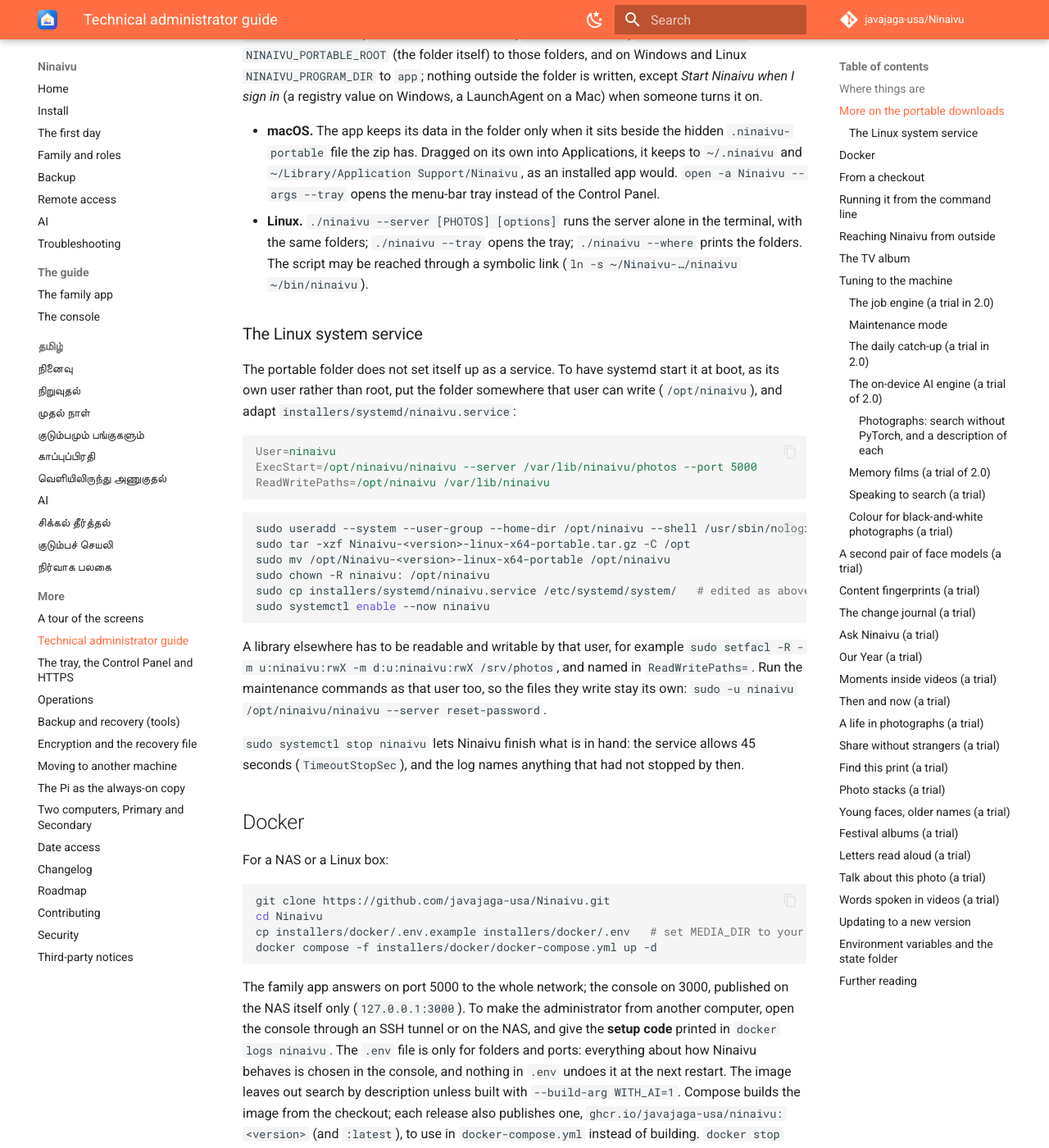
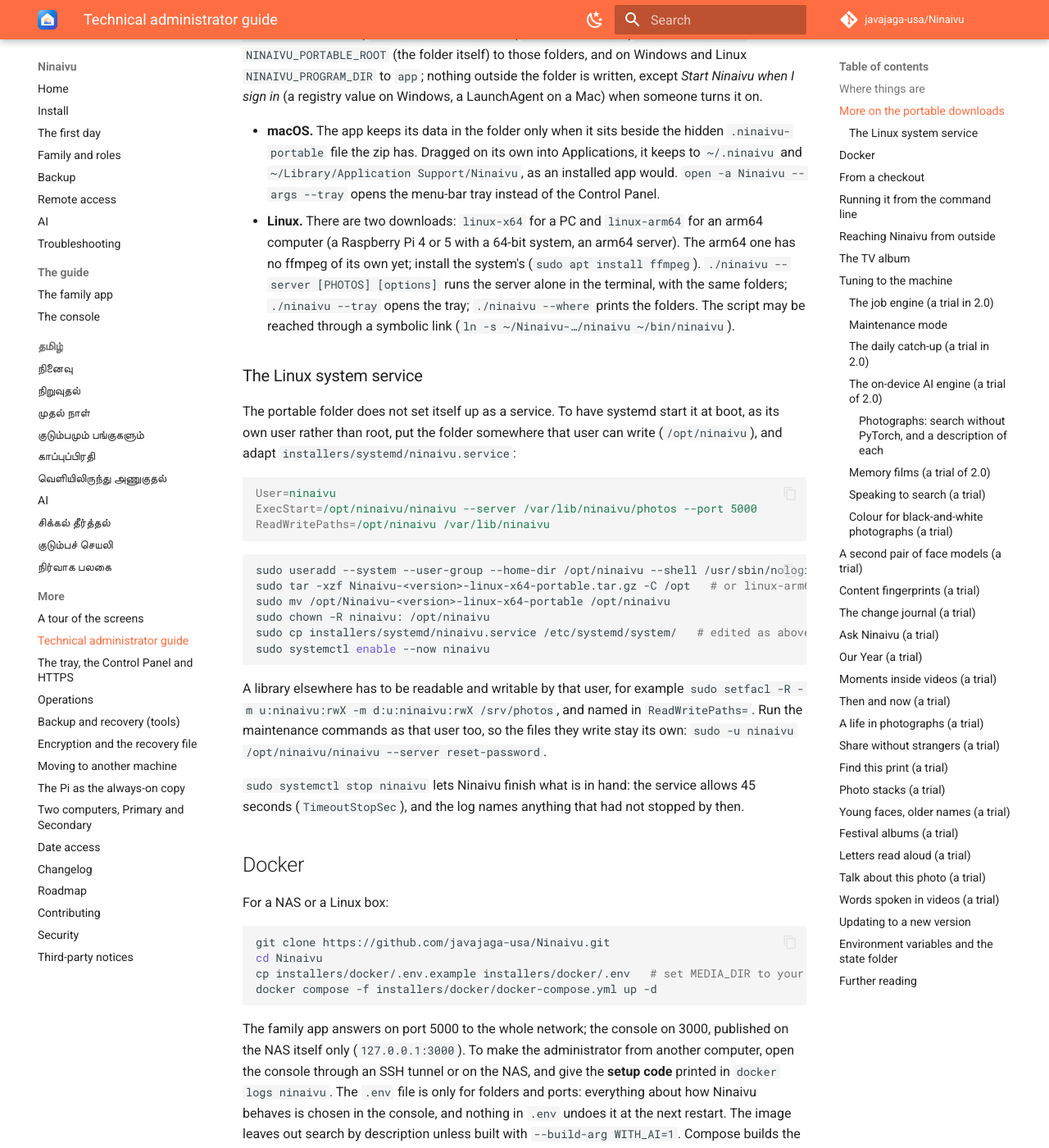
Before and after one commit to javajaga-usa/Ninaivu, an MkDocs documentation site: the page built from docs/admin-guide.md, in a window 1280 px wide and 1400 px high, scrolled down 1325 px. Shown: the whole window at 82% size. Built offline with MkDocs 1.6.1 and Material for MkDocs 9.7.7, drawn with Linux system fonts in a browser that asks for light colours; comment, search, counter and statistics services are not loaded; some of the changed text lies outside the part shown.

Commit message:
Builds for arm64 Linux: a portable download and the Docker image
The Linux build makes linux-arm64-portable on an arm64 machine, with the
pinned aarch64 Python and manylinux aarch64 wheels; the release builds it
on GitHub's arm64 runner. ffmpeg has no pinned arm64 build yet, so that
download uses the system's. The Docker image is built and started on an
arm64 runner on every change and published for amd64 and arm64.

Co-Authored-By: Claude Opus 5.5 (1M context) <noreply@anthropic.com>
Claude-Session: https://claude.ai/code/session_018wPSDMdLYXXqGvwtZHJGRj

````diff
--- a/docs/admin-guide.md
+++ b/docs/admin-guide.md
@@ -51,7 +51,11 @@ Windows, a LaunchAgent on a Mac) when someone turns it on.
   `~/Library/Application Support/Ninaivu`, as an installed app would.
   `open -a Ninaivu --args --tray` opens the menu-bar tray instead of the
   Control Panel.
-- **Linux.** `./ninaivu --server [PHOTOS] [options]` runs the server alone in
+- **Linux.** There are two downloads: `linux-x64` for a PC and `linux-arm64`
+  for an arm64 computer (a Raspberry Pi 4 or 5 with a 64-bit system, an arm64
+  server). The arm64 one has no ffmpeg of its own yet; install the system's
+  (`sudo apt install ffmpeg`).
+  `./ninaivu --server [PHOTOS] [options]` runs the server alone in
   the terminal, with the same folders; `./ninaivu --tray` opens the tray;
   `./ninaivu --where` prints the folders. The script may be reached through a
   symbolic link (`ln -s ~/Ninaivu-…/ninaivu ~/bin/ninaivu`).
@@ -70,7 +74,7 @@ ReadWritePaths=/opt/ninaivu /var/lib/ninaivu
 
 ```bash
 sudo useradd --system --user-group --home-dir /opt/ninaivu --shell /usr/sbin/nologin ninaivu
-sudo tar -xzf Ninaivu-<version>-linux-x64-portable.tar.gz -C /opt
+sudo tar -xzf Ninaivu-<version>-linux-x64-portable.tar.gz -C /opt   # or linux-arm64
 sudo mv /opt/Ninaivu-<version>-linux-x64-portable /opt/ninaivu
 sudo chown -R ninaivu: /opt/ninaivu
 sudo cp installers/systemd/ninaivu.service /etc/systemd/system/   # edited as above
@@ -107,7 +111,8 @@ behaves is chosen in the console, and nothing in `.env` undoes it at the next
 restart. The image leaves out search by description unless built with
 `--build-arg WITH_AI=1`. Compose builds the image from the checkout; each
 release also publishes one, `ghcr.io/javajaga-usa/ninaivu:<version>` (and
-`:latest`), to use in `docker-compose.yml` instead of building.
+`:latest`), for x64 and arm64 alike, to use in `docker-compose.yml` instead of
+building.
 `docker stop` and `docker compose down` give it 45 seconds to finish what is
 in hand (`stop_grace_period`), rather than Docker's ten. The [operations guide](operations/production.md)
 covers systemd, reverse proxies, HTTPS and large libraries.
````
Also changed, not shown: docs/CHANGELOG.md (+4 -2 lines), 7 other files.
